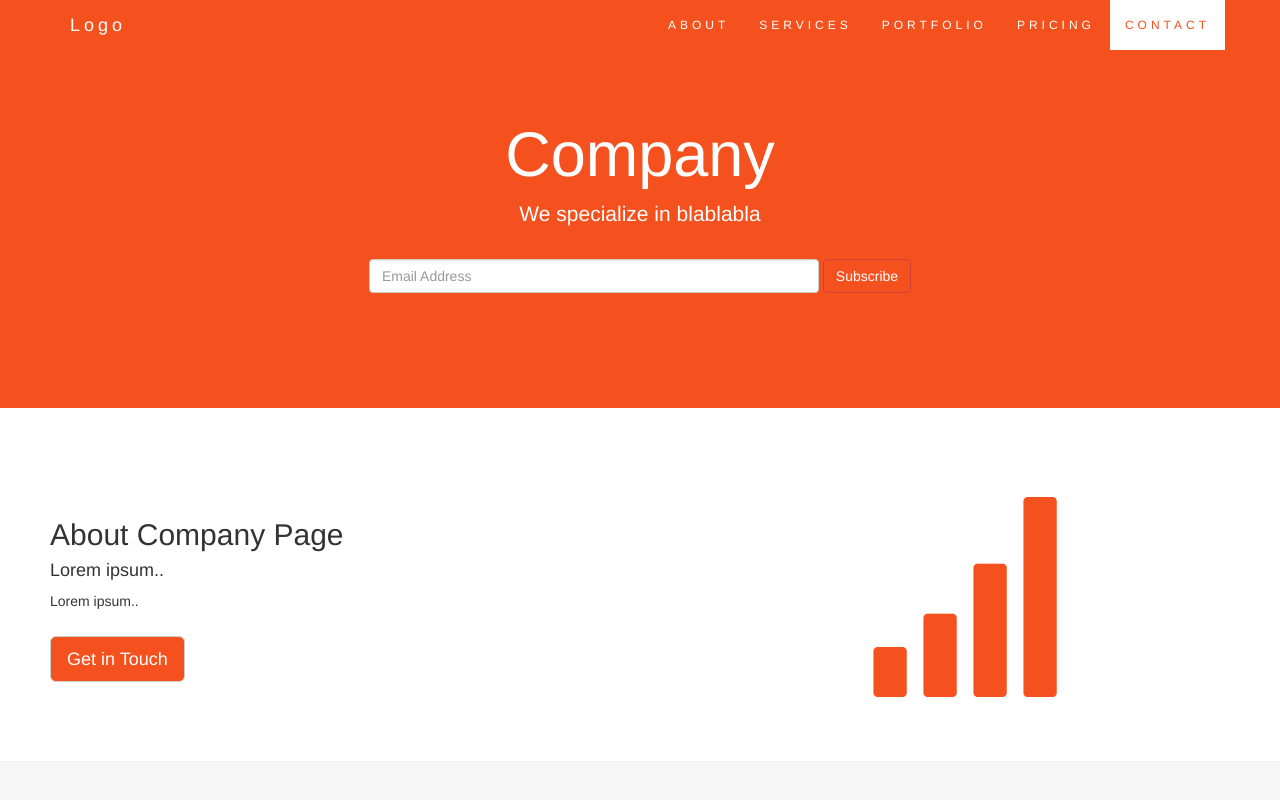
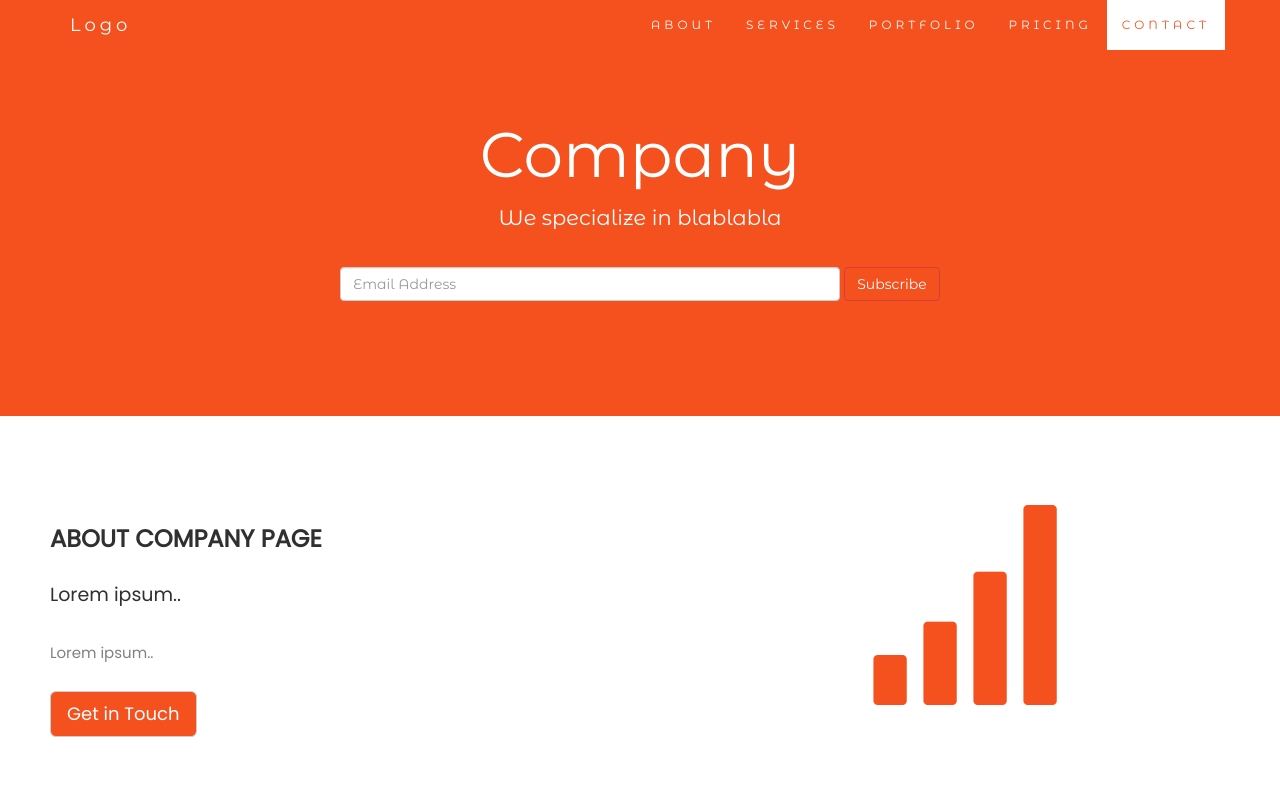
Before and after one commit to nicwn/mystic, a plain HTML site: page index.html in a window 1280 px wide. Both pictures are taken after a click on the link "Logo". Shown: the top 800 px of the page. Drawn offline with nearby package versions, Linux system fonts and the light colour scheme.

Commit message:
custom fonts

```diff
--- a/index.html
+++ b/index.html
@@ -5,13 +5,36 @@
   <meta charset="utf-8">
   <meta name="viewport" content="width=device-width, initial-scale=1">
   <link rel="stylesheet" href="http://maxcdn.bootstrapcdn.com/bootstrap/3.3.6/css/bootstrap.min.css">
+  <link href='https://fonts.googleapis.com/css?family=Montserrat+Alternates' rel='stylesheet' type='text/css'>
+  <link href='https://fonts.googleapis.com/css?family=Poppins' rel='stylesheet' type='text/css'>
   <script src="https://ajax.googleapis.com/ajax/libs/jquery/1.12.0/jquery.min.js"></script>
   <script src="http://maxcdn.bootstrapcdn.com/bootstrap/3.3.6/js/bootstrap.min.js"></script>
+
   <style>
+  body {
+      font: 400 15px Poppins, sans-serif;
+      line-height: 1.8;
+      color: #818181;
+  }
+  h2 {
+      font-size: 24px;
+      text-transform: uppercase;
+      color: #303030;
+      font-weight: 600;
+      margin-bottom: 30px;
+  }
+  h4 {
+      font-size: 19px;
+      line-height: 1.375em;
+      color: #303030;
+      font-weight: 400;
+      margin-bottom: 30px;
+  }
   .jumbotron {
       background-color: #f4511e; /* Orange */
       color: #ffffff;
       padding: 100px 25px;
+      font-family: 'Montserrat Alternates', sans-serif;
   }
   .container-fluid {
       padding: 60px 50px;
@@ -88,6 +111,7 @@
       line-height: 1.42857143 !important;
       letter-spacing: 4px;
       border-radius: 0;
+      font-family: 'Montserrat Alternates', sans-serif;
   }
 
   .navbar li a, .navbar .navbar-brand {
@@ -261,7 +285,7 @@
 </div>
 
 <!-- Customer Testamonials -->
-<div id="myCarousel" class="carousel slide container-fluid text-center" data-ride="carousel">
+<div id="myCarousel" class="carousel slide text-center" data-ride="carousel">
   <h2>What our customers say</h2>
   <!-- Indicators -->
   <ol class="carousel-indicators">
@@ -341,5 +365,31 @@
   <p>Bootstrap Theme Made By <a href="http://www.w3schools.com" title="Visit w3schools">www.w3schools.com</a></p>
 </footer>
 
+<script>
+$(document).ready(function(){
+  // Add smooth scrolling to all links in navbar + footer link
+  $(".navbar a, footer a[href='#myPage']").on('click', function(event) {
+    // Make sure this.hash has a value before overriding default behavior
+    if (this.hash !== ""){
+      // Prevent default anchor click behavior
+      event.preventDefault();
+
+      // Store hash
+      var hash = this.hash;
+
+      // Using jQuery's animate() method to add smooth page scroll
+      // The optional number (900) specifies the number of milliseconds it takes to scroll to the specified area
+      $('html, body').animate({
+        scrollTop: $(hash).offset().top
+      }, 900, function(){
+
+        // Add hash (#) to URL when done scrolling (default click behavior)
+        window.location.hash = hash;
+      });
+    } // End if
+  });
+})
+</script>
+
 </body>
 </html>
```
